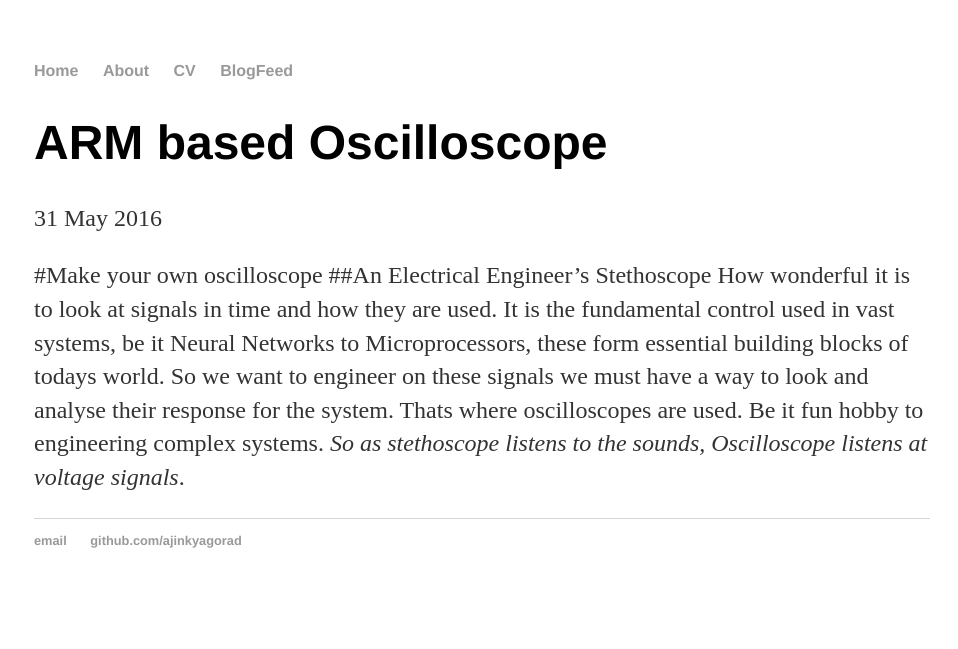
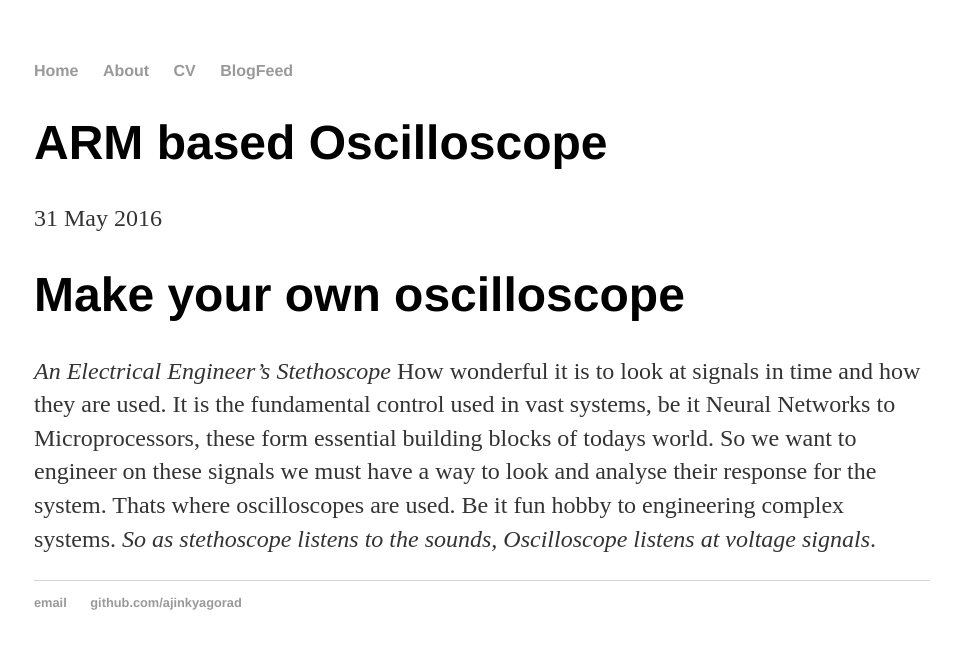
Before and after one commit to ajinkyagorad/ajinkyagorad.github.io, a Jekyll site: the page built from _posts/2016-05-31-arm-oscilloscope.md, in a window 1280 px wide. Shown: the top 649 px of the page, without its empty margins (158-1116 px from the left). Built offline with Jekyll 4.4.1, drawn with Linux system fonts in a browser that asks for light colours.

```diff
--- a/_posts/2016-05-31-arm-oscilloscope.md
+++ b/_posts/2016-05-31-arm-oscilloscope.md
@@ -4,8 +4,9 @@ title: "ARM based Oscilloscope"
 date: 2016-05-31
 ---
 
-#Make your own oscilloscope
-##An Electrical Engineer's Stethoscope
+Make your own oscilloscope
+===
+_An Electrical Engineer's Stethoscope_
 How wonderful it is to look at signals in time and how they are used. It is the fundamental control used in vast systems, be it Neural Networks to Microprocessors, these form essential building blocks of todays world.
 So we want to engineer on these signals we must have a way to look and analyse their response for the system. Thats where oscilloscopes are used. Be it fun hobby to engineering complex systems.
 _So as stethoscope listens to the sounds, Oscilloscope listens at voltage signals_.
```
